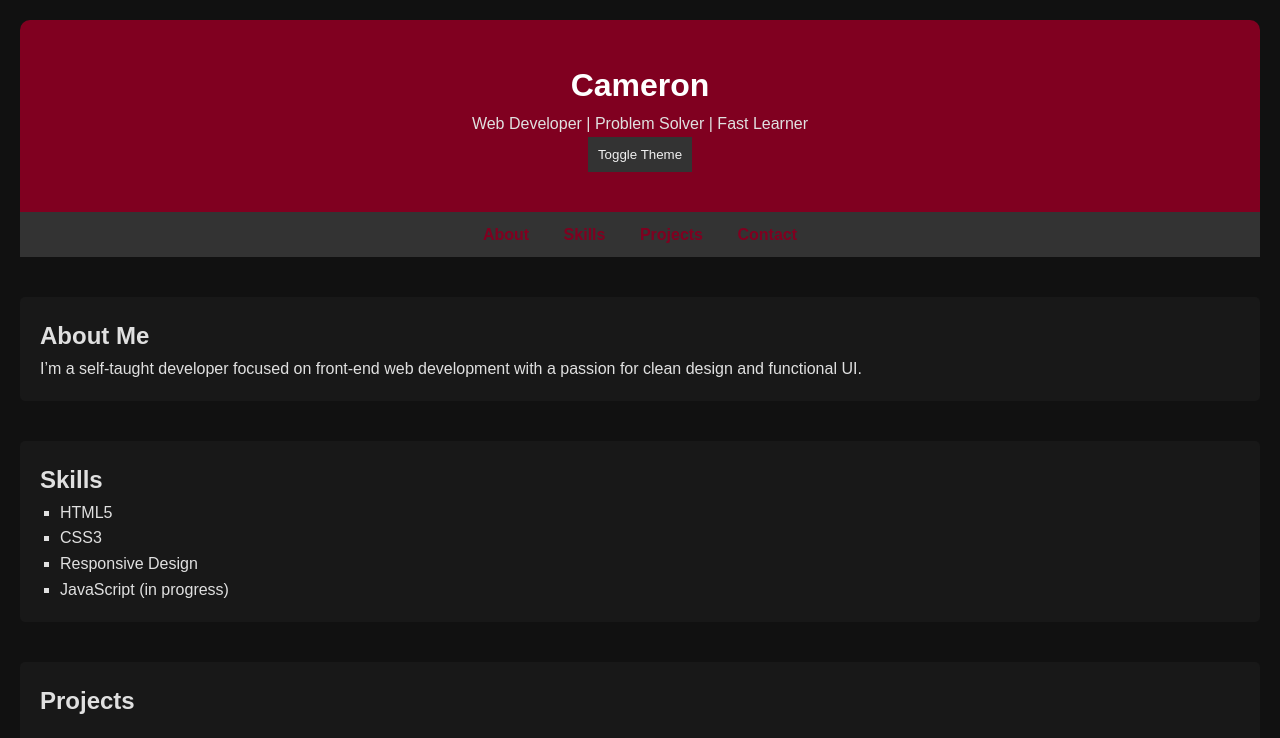
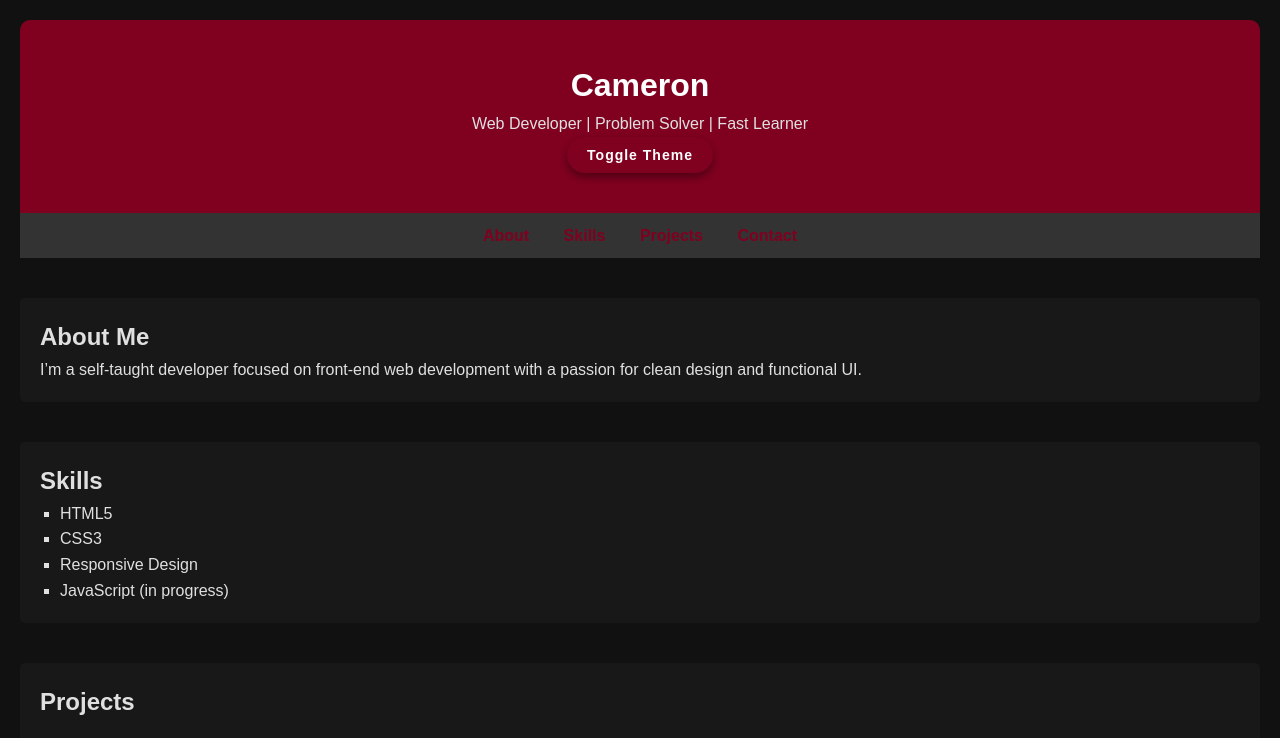
Before and after one commit to OldMateStretch/resume-site, a plain HTML site: page index.html in a window 1280 px wide. Both pictures are taken after a click on the button "Toggle Theme". Shown: the top 738 px of the page. Drawn offline with Linux system fonts and the light colour scheme.

Commit message:
Refined dark mode styling and transitions

```diff
--- a/style.css
+++ b/style.css
@@ -40,11 +40,16 @@ nav a:hover {
 }
 
 .theme-toggle {
-  padding: 10px;
+  padding: 10px 20px;
   background: #007acc;
-  color: #ffffff;
+  color: #fff;
   border: none;
+  border-radius: 30px;
+  font-weight: bold;
+  font-size: 14px;
+  letter-spacing: 1px;
   cursor: pointer;
+  box-shadow: 0 4px 8px rgba(0,0,0,0.2);
   transition: all 0.3s ease;
 }
 
@@ -57,7 +62,8 @@ footer,
 }
 
 .theme-toggle:hover {
-  background-color: #005f99;
+  background: #005f99;
+  box-shadow: 0 6px 12px rgba(0,0,0,0.3);
 }
 
 section {
@@ -168,16 +174,15 @@ body.dark section {
 }
 
 body.dark .theme-toggle {
-  background-color: #333;
-  color: #f0f0f0;
+  background: #800020;
+  color: #fff;
   border: none;
-  outline: none;
-  box-shadow: none;
+  box-shadow: 0 4px 8px rgba(0,0,0,0.4);
 }
 
 body.dark .theme-toggle:hover {
-  background-color: #444;
-  color: #ffffff;
+  background: #800020;
+  box-shadow: 0 6px 12px rgba(0,0,0,0.5);
   border: 1px solid #800020;
 }
 
```
